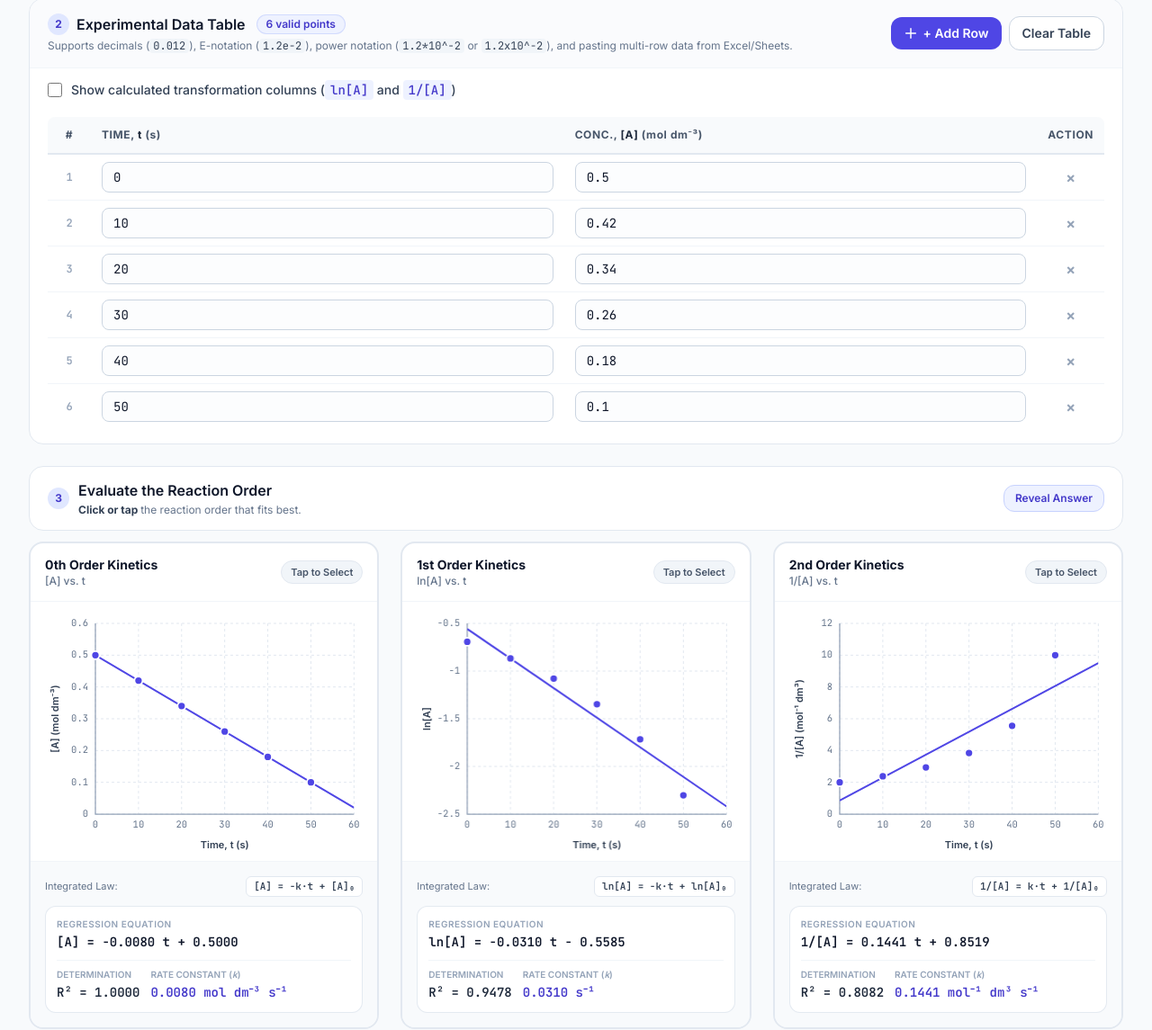
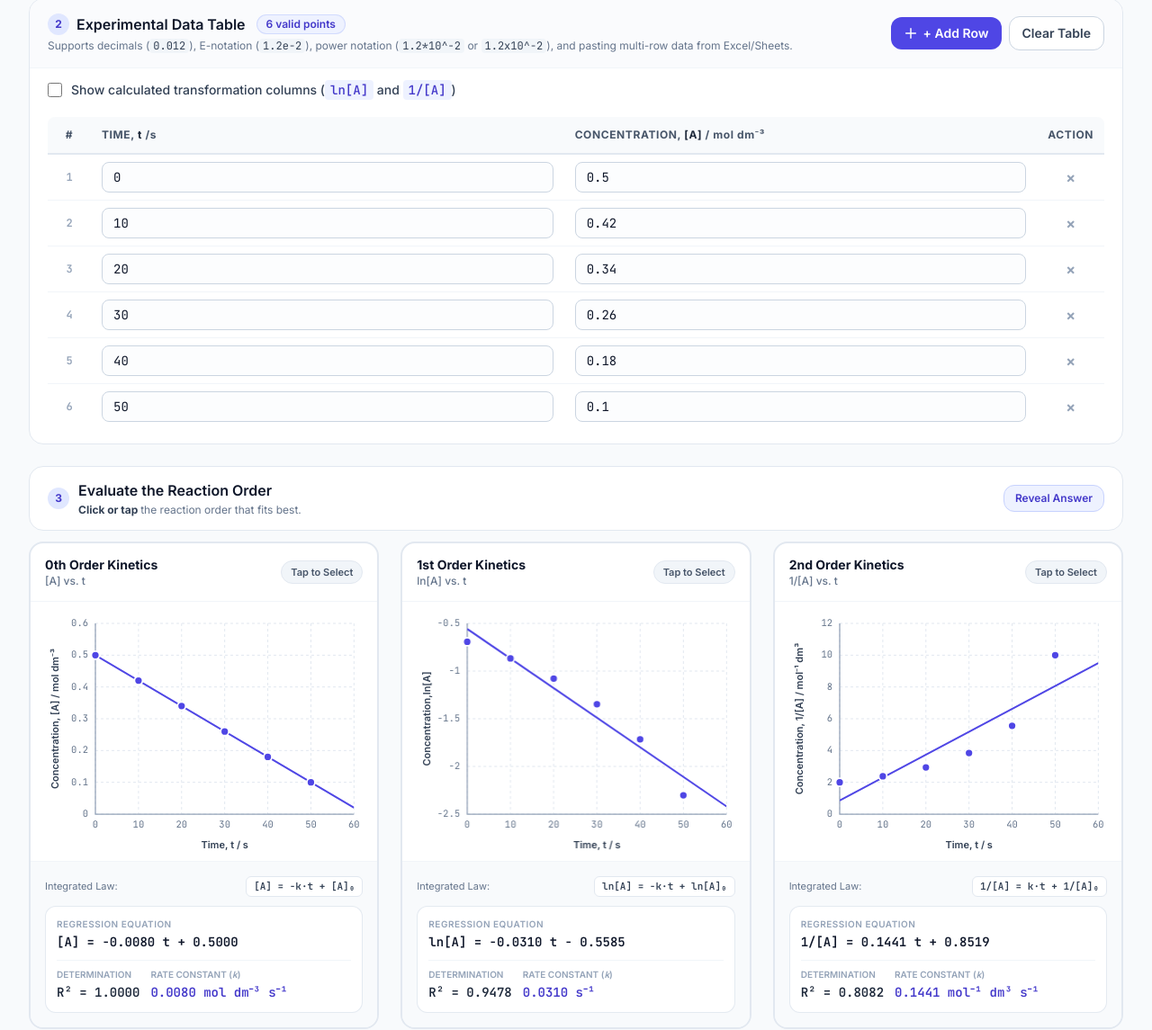
Before and after one commit to drewszabo/drewszabo.github.io, a plain HTML site: page monash.html in a window 1280 px wide. Shown: the part 221-1366 px from the top of the page at 90% size. Drawn offline with nearby package versions, Linux system fonts and the light colour scheme.

Commit message:
fix units to conform with SI

```diff
--- a/monash.html
+++ b/monash.html
@@ -240,10 +240,10 @@
             <tr class="border-b-2 border-slate-200 bg-slate-50/90 text-xs font-semibold uppercase tracking-wider text-slate-600">
               <th class="py-3 px-3 w-12 text-center rounded-tl-lg">#</th>
               <th class="py-3 px-3 min-w-[140px]">
-                Time, <span class="lowercase font-bold text-slate-800">t</span> (<span class="normal-case">s</span>)
+                Time, <span class="lowercase font-bold text-slate-800">t</span> /<span class="normal-case">s</span>
               </th>
               <th class="py-3 px-3 min-w-[165px]">
-                Conc., <span class="normal-case font-bold text-slate-800">[A]</span> (<span class="normal-case">mol dm&#8315;&#179;</span>)
+                Concentration, <span class="normal-case font-bold text-slate-800">[A]</span> / <span class="normal-case">mol dm&#8315;&#179;</span>
               </th>
               <th id="th-ln" class="hidden py-3 px-3 min-w-[135px] bg-indigo-50/40">
                 <span class="normal-case font-bold text-indigo-700">ln[A]</span>
@@ -1162,7 +1162,7 @@
             ys: validPoints.map(function (p) {
               return p.a;
             }),
-            yLabel: '[A] (mol dm\u207b\u00b3)',
+            yLabel: 'Concentration, [A] / mol dm\u207b\u00b3',
             ySymbol: '[A]',
             kUnit: 'mol dm\u207b\u00b3 s\u207b\u00b9',
           },
@@ -1170,7 +1170,7 @@
             ys: validPoints.map(function (p) {
               return p.lnA;
             }),
-            yLabel: 'ln[A]',
+            yLabel: 'Concentration,ln[A]',
             ySymbol: 'ln[A]',
             kUnit: 's\u207b\u00b9',
           },
@@ -1178,7 +1178,7 @@
             ys: validPoints.map(function (p) {
               return p.invA;
             }),
-            yLabel: '1/[A] (mol\u207b\u00b9 dm\u00b3)',
+            yLabel: 'Concentration, 1/[A] / mol\u207b\u00b9 dm\u00b3',
             ySymbol: '1/[A]',
             kUnit: 'mol\u207b\u00b9 dm\u00b3 s\u207b\u00b9',
           },
@@ -1517,7 +1517,7 @@
 
         ctx.textAlign = 'center';
         ctx.textBaseline = 'bottom';
-        ctx.fillText('Time, t (s)', pad.left + plotW / 2, height - 4);
+        ctx.fillText('Time, t / s', pad.left + plotW / 2, height - 4);
 
         ctx.save();
         ctx.translate(14, pad.top + plotH / 2);
```
